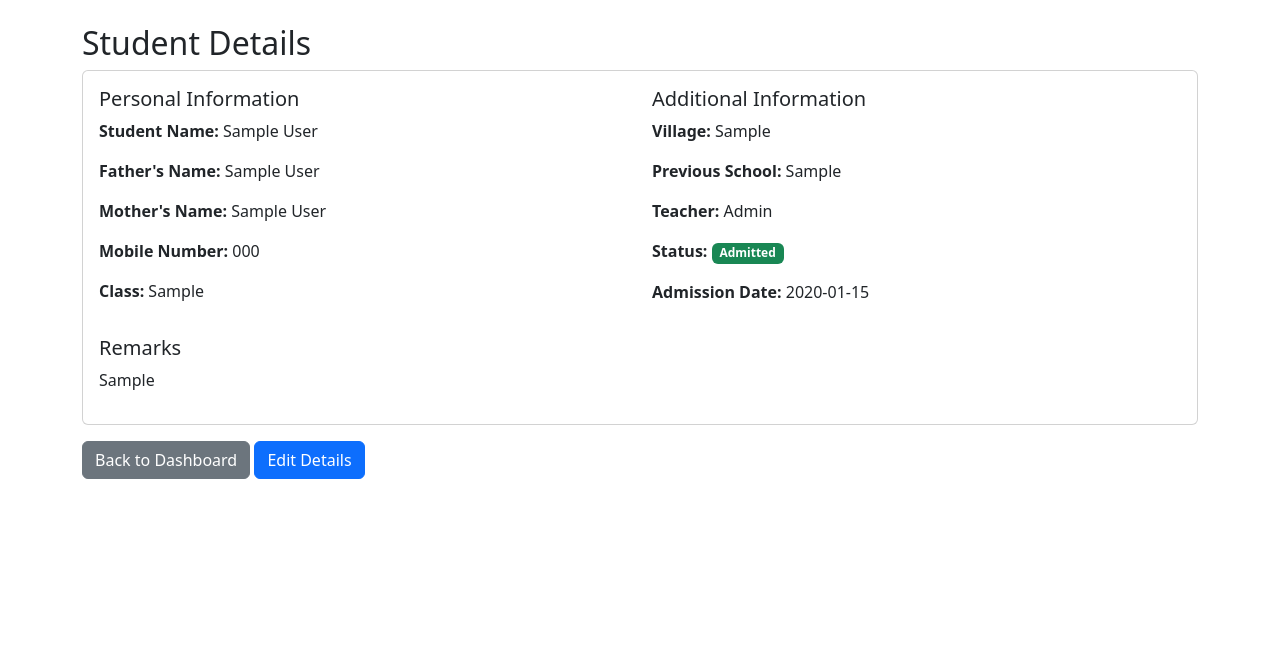
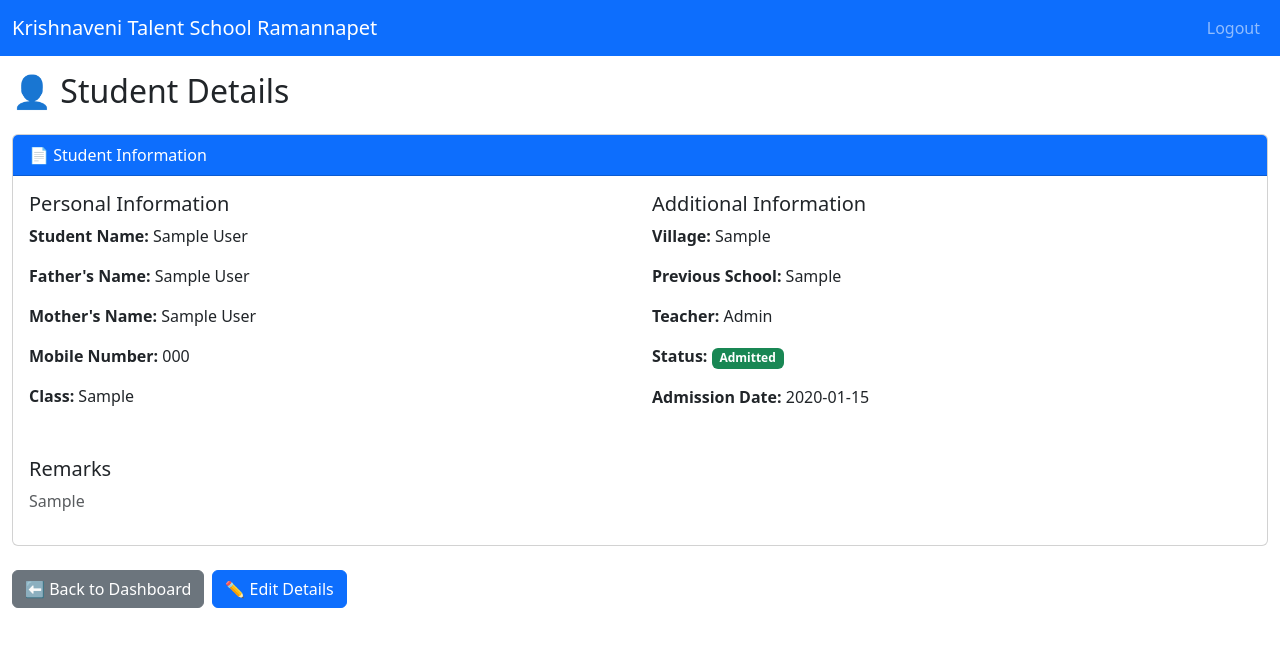
Before and after one commit to manojgangula07/school-admission-campaign, a Flask app: page /admin/view_student/1 in a window 1280 px wide. Shown: the top 647 px of the page. Run offline with Flask 3, Linux system fonts and the light colour scheme; a user stored in the database is signed in; tables that the repository leaves empty hold one stand-in row (values such as "Sample post").

Commit message:
bugs fixed

```diff
--- a/app/templates/add_teacher.html
+++ b/app/templates/add_teacher.html
@@ -48,7 +48,7 @@
         </form>
 
         <div class="text-center mt-2">
-            <a href="{{ url_for('main.login') }}">Back to Login</a>
+            <a href="{{ url_for('main.admin_dashboard') }}">Back </a>
         </div>
     </div>
 </div>
--- a/app/templates/admin_dashboard.html
+++ b/app/templates/admin_dashboard.html
@@ -171,11 +171,11 @@
                 </td>
                 <td>{{ student.admission_date.strftime('%Y-%m-%d') if student.admission_date else '-' }}</td>
                 <td class="d-flex flex-wrap gap-1">
-                    <a href="{{ url_for('main.edit_student_admin', id=student.id) }}" class="btn btn-sm btn-warning">✏️</a>
-                    <a href="{{ url_for('main.view_student', id=student.id) }}" class="btn btn-sm btn-info">👁️</a>
+                    <a href="{{ url_for('main.edit_student_admin', id=student.id) }}" class="btn btn-sm btn-warning">✏️ Edit</a>
+                    <a href="{{ url_for('main.view_student', id=student.id) }}" class="btn btn-sm btn-info">👁️ View</a>
                     <form action="{{ url_for('main.delete_student', id=student.id) }}" method="POST" style="display:inline;">
                         <input type="hidden" name="csrf_token" value="{{ csrf_token() }}">
-                        <button type="submit" class="btn btn-sm btn-danger" onclick="return confirm('Delete?');">🗑️</button>
+                        <button type="submit" class="btn btn-sm btn-danger" onclick="return confirm('Delete?');">🗑️ Delete</button>
                     </form>
                 </td>
             </tr>
--- a/app/templates/view_student.html
+++ b/app/templates/view_student.html
@@ -1,26 +1,24 @@
-<!DOCTYPE html>
-<html lang="en">
-<head>
-    <meta charset="UTF-8">
-    <title>View Student Details</title>
-    <link href="https://cdn.jsdelivr.net/npm/bootstrap@5.3.2/dist/css/bootstrap.min.css" rel="stylesheet">
-</head>
-<body class="container mt-4">
-    <h2>Student Details</h2>
+{% extends "base.html" %}
 
-    <div class="card">
+{% block title %}View Student Details{% endblock %}
+
+{% block content %}
+<h2 class="mb-4">👤 Student Details</h2>
+
+<div class="card mb-4">
+    <div class="card-header bg-primary text-white">📄 Student Information</div>
     <div class="card-body">
         <div class="row">
-                <div class="col-md-6">
-                    <h5 class="card-title">Personal Information</h5>
+            <div class="col-md-6 mb-3">
+                <h5>Personal Information</h5>
                 <p><strong>Student Name:</strong> {{ student.student_name }}</p>
                 <p><strong>Father's Name:</strong> {{ student.father_name }}</p>
                 <p><strong>Mother's Name:</strong> {{ student.mother_name }}</p>
                 <p><strong>Mobile Number:</strong> {{ student.mobile_number }}</p>
                 <p><strong>Class:</strong> {{ student.student_class }}</p>
             </div>
-                <div class="col-md-6">
-                    <h5 class="card-title">Additional Information</h5>
+            <div class="col-md-6 mb-3">
+                <h5>Additional Information</h5>
                 <p><strong>Village:</strong> {{ student.village }}</p>
                 <p><strong>Previous School:</strong> {{ student.previous_school }}</p>
                 <p><strong>Teacher:</strong> {{ student.teacher.name if student.teacher else 'N/A' }}</p>
@@ -38,16 +36,15 @@
         </div>
         <div class="row mt-3">
             <div class="col-12">
-                    <h5 class="card-title">Remarks</h5>
-                    <p>{{ student.remarks or 'No remarks' }}</p>
+                <h5>Remarks</h5>
+                <p class="text-muted">{{ student.remarks or 'No remarks' }}</p>
             </div>
         </div>
     </div>
 </div>
 
-    <div class="mt-3">
-        <a href="{{ url_for('main.admin_dashboard') }}" class="btn btn-secondary">Back to Dashboard</a>
-        <a href="{{ url_for('main.edit_student_admin', id=student.id) }}" class="btn btn-primary">Edit Details</a>
+<div class="d-flex flex-wrap gap-2">
+    <a href="{{ url_for('main.admin_dashboard') }}" class="btn btn-secondary">⬅️ Back to Dashboard</a>
+    <a href="{{ url_for('main.edit_student_admin', id=student.id) }}" class="btn btn-primary">✏️ Edit Details</a>
 </div>
-</body>
-</html>
+{% endblock %}
```
Lines whose indentation alone changed are shown as unchanged.
